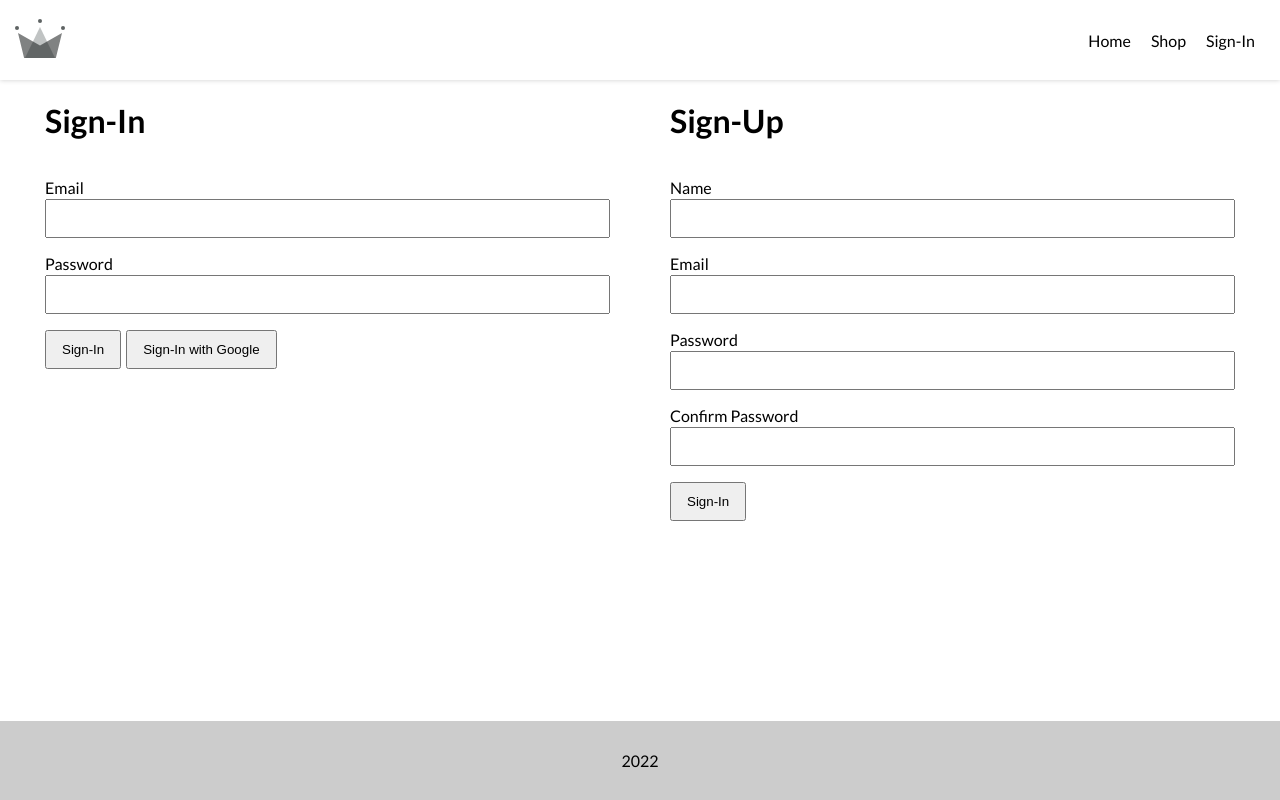
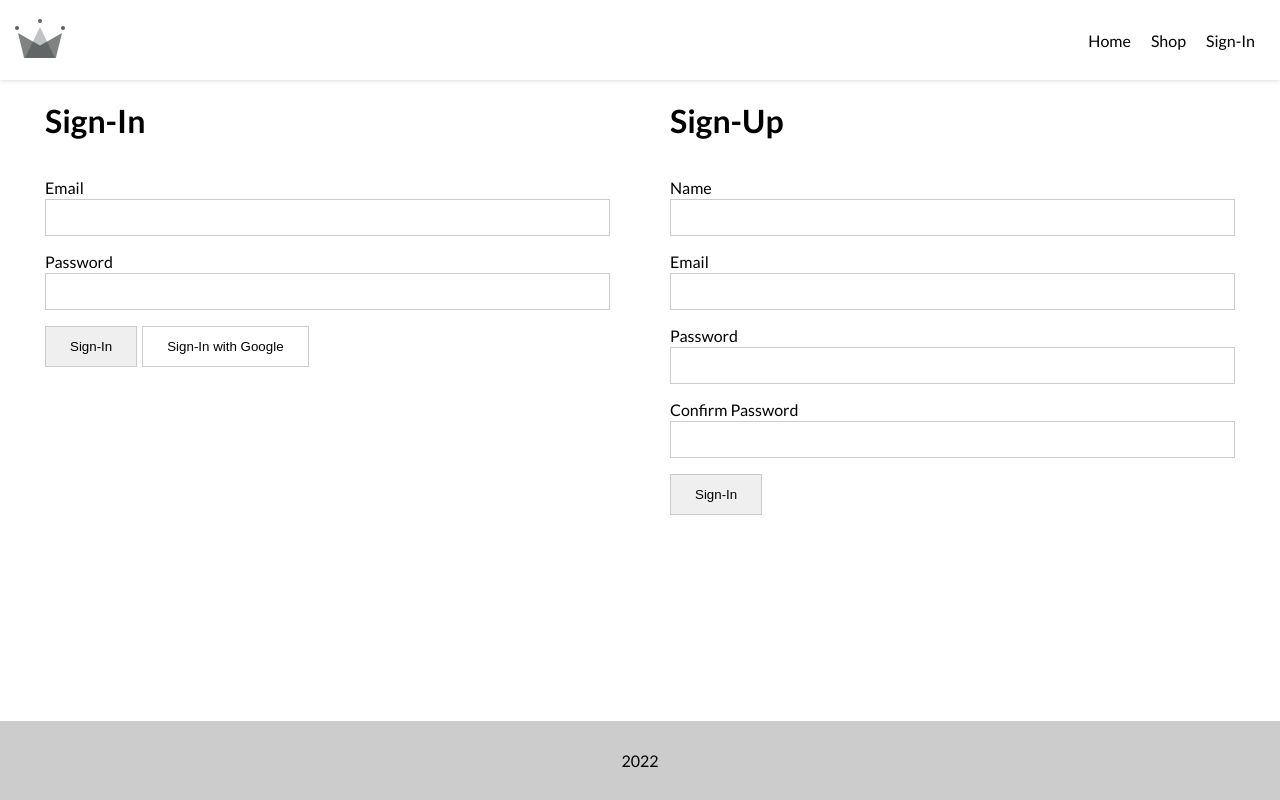
Before and after one commit to dennischow/e-shop, a React (Create React App) app: page /sign-in in a window 1280 px wide. Built offline with nearby package versions, Linux system fonts and the light colour scheme; no server answers.

Commit message:
Added creatUserProfileDocument to add a user record in firebase users collection

```diff
--- a/src/App.js
+++ b/src/App.js
@@ -10,7 +10,7 @@ import HatsPage from "./pages/hats/hats.component";
 import NotFoundPage from "./pages/not-found/not-found.component";
 
 import { AppContext } from "./context/app-context";
-import { auth } from "./firebase/firebase.utils";
+import { auth, createUserProfileDocument } from "./firebase/firebase.utils";
 
 function App() {
     const [isLoggedIn, setIsLoggedIn] = useState(false);
@@ -18,10 +18,11 @@ function App() {
 
     useEffect(() => {
         // Source: https://www.titanwolf.org/Network/q/9c8d205b-9e6f-4c36-896c-9cf64954c7cb/y
-        const unsubscribeFromAuth = auth.onAuthStateChanged((user) => {
+        const unsubscribeFromAuth = auth.onAuthStateChanged(async (user) => {
             if (user) {
                 setIsLoggedIn(true);
                 console.log("Logged in: ", true);
+                createUserProfileDocument(user);
             } else {
                 setIsLoggedIn(false);
                 console.log("Logged in: ", false);
--- a/src/components/form-sign-in/form-sign-in.component.jsx
+++ b/src/components/form-sign-in/form-sign-in.component.jsx
@@ -48,8 +48,12 @@ const FormSignIn = () => {
                         <input id="password" name="password" type="password" value={formData.password} onChange={handleChange} required />
                     </p>
                     <p>
-                        <button type="submit">Sign-In</button>
-                        <button type="button" onClick={signInWithGoogle}>Sign-In with Google</button>
+                        <button className="btn-sign-in btn-sign-in--default" type="submit">
+                            Sign-In
+                        </button>
+                        <button className="btn-sign-in btn-sign-in--google" type="button" onClick={signInWithGoogle}>
+                            Sign-In with Google
+                        </button>
                     </p>
                 </fieldset>
             </form>
--- a/src/components/form-sign-in/form-sign-in.style.scss
+++ b/src/components/form-sign-in/form-sign-in.style.scss
@@ -1,32 +1,20 @@
 .form-sign-in {
-    form {
-    }
+    button {
+        margin-right: 5px;
 
-    fieldset {
-        margin: 0;
-        padding: 0;
-        border: none;
-    }
+        &:last-child  {
+            margin-right: 0;
+        }
 
-    label {
-        display: block;
-        margin-bottom: 2px;
-    }
+        &.btn-sign-in {
 
-    input {
-        padding: 10px 15px;
-        width: 100%;
-    }
+            &--default {
+            }
 
-    button {
-        padding: 10px 15px;
-
-        & + button {
-            margin-left: 5px;
+            &--google {
+                background: transparent;
+            }
         }
     }
 
-    p {
-        width: 100%;
-    }
 }
--- a/src/components/form-sign-up/form-sign-up.style.scss
+++ b/src/components/form-sign-up/form-sign-up.style.scss
@@ -1,32 +1,9 @@
 .form-sign-up {
-    form {
-    }
+    button {
+        margin-right: 5px;
 
-    fieldset {
-        margin: 0;
-        padding: 0;
-        border: none;
-    }
-
-    label {
-        display: block;
-        margin-bottom: 2px;
-    }
-
-    input {
-        padding: 10px 15px;
-        width: 100%;
-    }
-
-    button {
-        padding: 10px 15px;
-
-        & + button {
-            margin-left: 5px;
+        &:last-child  {
+            margin-right: 0;
         }
     }
-
-    p {
-        width: 100%;
-    }
 }
--- a/src/firebase/firebase.utils.js
+++ b/src/firebase/firebase.utils.js
@@ -1,5 +1,5 @@
 import { initializeApp } from "firebase/app";
-import { getFirestore, collection, getDocs } from "firebase/firestore/lite";
+import { getFirestore, collection, doc, getDoc, getDocs, setDoc, Timestamp } from "firebase/firestore/lite";
 import { getAuth, GoogleAuthProvider, signInWithPopup } from "firebase/auth";
 
 const firebaseConfig = {
@@ -11,6 +11,7 @@ const firebaseConfig = {
     appId: "1:564790311309:web:56334301658c2b4c4065c4",
     measurementId: "G-14BKWRG5DH",
 };
+
 export const firebaseApp = initializeApp(firebaseConfig);
 export const db = getFirestore(firebaseApp);
 export const auth = getAuth();
@@ -37,3 +38,37 @@ export const signInWithGoogle = () =>
             const credential = GoogleAuthProvider.credentialFromError(error);
             // ...
         });
+
+export const createUserProfileDocument = async (userAuth, additionalData) => {
+    if (!userAuth) return;
+
+    const userId = userAuth.uid;
+
+    // The user in collection of users
+    // Source: https://firebase.google.com/docs/firestore/manage-data/add-data
+    const docRef = doc(db, "users", userId);
+    const docSnap = await getDoc(docRef);
+
+    if (!docSnap.exists()) {
+        const { displayName, email } = userAuth;
+        const createdAt = new Date();
+        const docData = {
+            displayName,
+            email,
+            createdAt,
+            ...additionalData,
+        };
+        console.log("Document data:", docSnap.data());
+
+        try {
+            await setDoc(doc(db, "users", userId), docData);
+            console.log("No such document! Creating a new document in users collection in firebase db...");
+        } catch (error) {
+            console.log("error creating user", error.message);
+        }
+    } else {
+        console.log("Existing user logged in");
+    }
+
+    return docRef;
+};
--- a/src/index.scss
+++ b/src/index.scss
@@ -1,6 +1,6 @@
 @import-normalize;
 
-@import url('https://fonts.googleapis.com/css2?family=Lato:wght@400;700;900&display=swap');
+@import url("https://fonts.googleapis.com/css2?family=Lato:wght@400;700;900&display=swap");
 
 *,
 *:before,
@@ -17,12 +17,35 @@ body {
 
 body {
     margin: 0;
-    // font-family: -apple-system, BlinkMacSystemFont, "Segoe UI", "Roboto", "Oxygen", "Ubuntu", "Cantarell", "Fira Sans", "Droid Sans", "Helvetica Neue", sans-serif;
-    font-family: 'Lato', sans-serif;
+    font-family: "Lato", sans-serif;
     -webkit-font-smoothing: antialiased;
     -moz-osx-font-smoothing: grayscale;
 }
 
-// code {
-//     font-family: source-code-pro, Menlo, Monaco, Consolas, "Courier New", monospace;
-// }
+// Custom
+form {
+
+}
+
+fieldset {
+    margin: 0;
+    padding: 0;
+    border: none;
+}
+
+label {
+    display: inline-block;
+    margin-bottom: 2px;
+}
+
+input {
+    padding: 10px 15px;
+    width: 100%;
+    border: 1px #cccccc solid;
+}
+
+button {
+    padding: 12px 24px;
+    border: 1px #cccccc solid;
+    cursor: pointer;
+}
```
